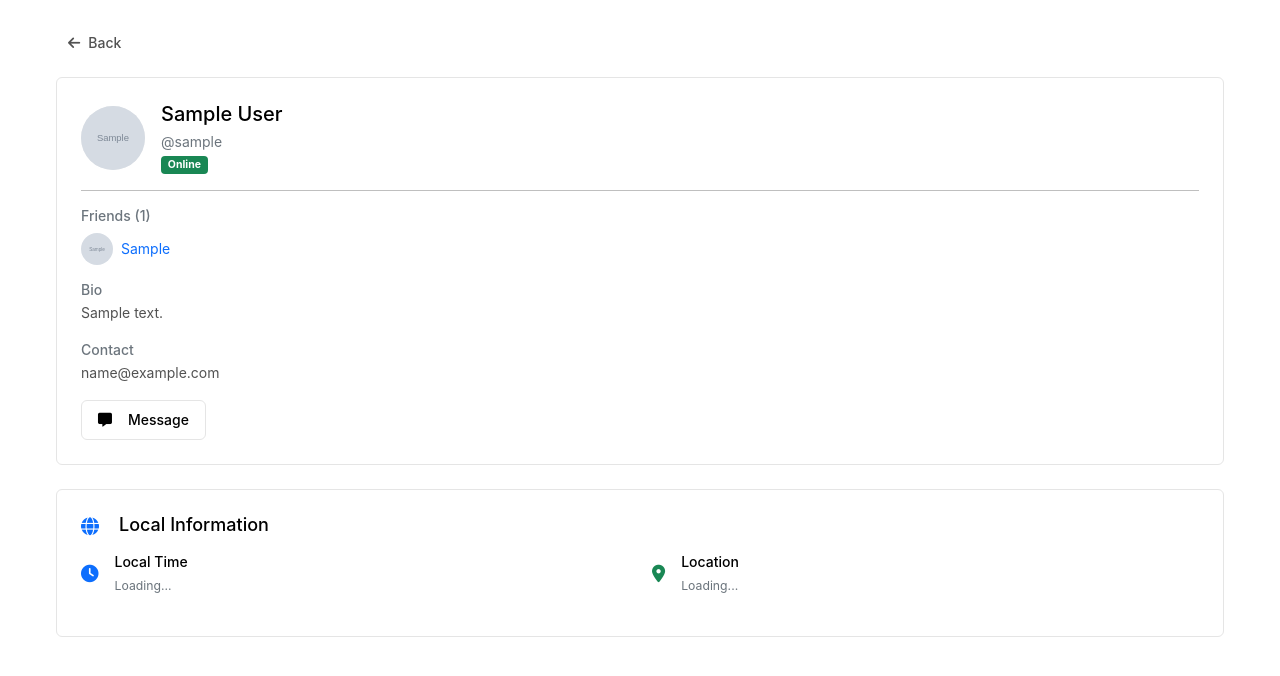
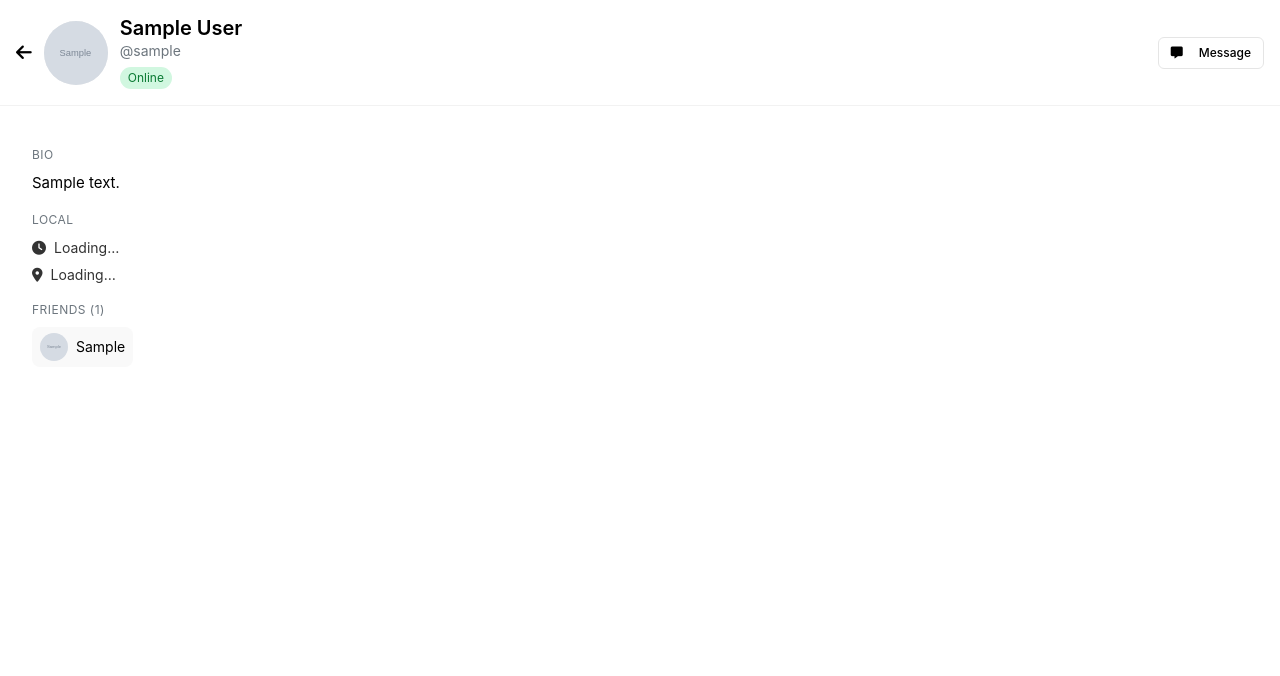
Before and after one commit to jhwhangug3/xch, a Flask app: page /users/1 in a window 1280 px wide. Shown: the top 676 px of the page. Run offline with Flask 3, Linux system fonts and the light colour scheme; a user stored in the database is signed in; tables that the repository leaves empty hold one stand-in row (values such as "Sample post"); grey boxes marked "Sample" are stand-in pictures; some libraries are stand-ins or nearby versions.

Commit message:
Update user_profile.html

```diff
--- a/templates/user_profile.html
+++ b/templates/user_profile.html
@@ -10,100 +10,71 @@
     <link rel="icon" type="image/png" href="{{ url_for('static', filename='images/fav.png') }}">
 </head>
 <body>
-    <div class="container py-4">
-        <a href="{{ url_for('dashboard') }}" class="back-button mb-3 d-inline-block"><i class="fas fa-arrow-left me-2"></i>Back</a>
-        <div class="card p-4">
-            <div class="d-flex align-items-center gap-3">
-                <div class="user-avatar overflow-hidden" style="width:64px;height:64px;border-radius:50%;background:#f0f0f0;display:flex;align-items:center;justify-content:center;">
-                    {% if user.profile_picture %}
-                        <img src="{{ user.profile_picture }}" alt="" style="width:100%;height:100%;object-fit:cover;">
+    <header class="pf-header">
+        <a href="{{ url_for('dashboard') }}" class="pf-back"><i class="fas fa-arrow-left"></i></a>
+        <div class="pf-avatar">
+            {% if user.profile_picture %}
+            <img src="{{ user.profile_picture }}" alt="">
+            {% else %}
+            <i class="fas fa-user"></i>
+            {% endif %}
+        </div>
+        <div class="pf-meta">
+            <h1 class="pf-name">{{ user.first_name or user.username }} {{ user.last_name or '' }}</h1>
+            <div class="pf-username">@{{ user.username }}</div>
+            <span class="pf-presence" id="presencePill">{{ 'Online' if user.is_online else 'Offline' }}</span>
+        </div>
+        <div class="pf-actions">
+            <a class="btn btn-dark btn-sm" href="{{ url_for('direct_chat', user_id=user.id) }}"><i class="fas fa-message me-2"></i>Message</a>
+        </div>
+    </header>
+
+    <main class="pf-main">
+        {% if profile and profile.bio %}
+        <section class="pf-section">
+            <div class="pf-label">Bio</div>
+            <div class="pf-text">{{ profile.bio | linkify_bio }}</div>
+        </section>
+        {% endif %}
+
+        {% if links and links|length > 0 %}
+        <section class="pf-section">
+            <div class="pf-label">Links</div>
+            <div class="pf-links">
+                {% for l in links %}
+                <a href="{{ l.url }}" target="_blank" rel="noopener" class="pf-chip"><i class="fas fa-link me-1"></i>{{ l.title or l.url }}</a>
+                {% endfor %}
+            </div>
+        </section>
+        {% endif %}
+
+        <section class="pf-section">
+            <div class="pf-label">Local</div>
+            <div class="pf-local">
+                <div><i class="fas fa-clock me-2"></i><span id="localTime">Loading…</span></div>
+                <div><i class="fas fa-map-marker-alt me-2"></i><span id="userLocation">Loading…</span></div>
+            </div>
+        </section>
+
+        <section class="pf-section">
+            <div class="pf-label">Friends ({{ friends|length }})</div>
+            <div class="pf-friends">
+                {% for f in friends %}
+                <a href="{{ url_for('view_user_profile_by_username', username=f.username) }}" class="pf-friend">
+                    {% if f.profile_picture %}
+                    <img src="{{ f.profile_picture }}" alt="">
                     {% else %}
-                        <i class="fas fa-user fa-lg"></i>
+                    <i class="fas fa-user-circle"></i>
                     {% endif %}
-                </div>
-                <div>
-                    <h3 class="mb-1">{{ user.first_name or user.username }} {{ user.last_name or '' }}</h3>
-                    <div class="text-muted">@{{ user.username }}</div>
-                    {% if user.is_online %}
-                        <span class="badge bg-success">Online</span>
-                    {% else %}
-                        <span class="badge bg-secondary">Offline</span>
-                    {% endif %}
-                </div>
+                    <span>{{ f.first_name or f.username }}</span>
+                </a>
+                {% endfor %}
+                {% if not friends %}
+                <div class="text-muted small">No friends yet</div>
+                {% endif %}
             </div>
-            <hr/>
-            <div class="mb-3">
-                <h6 class="text-muted mb-2">Friends ({{ friends|length }})</h6>
-                <div class="row g-3">
-                    {% for f in friends %}
-                    <div class="col-6 col-md-3">
-                        <a href="{{ url_for('view_user_profile_by_username', username=f.username) }}" class="text-decoration-none d-flex align-items-center gap-2">
-                            {% if f.profile_picture %}
-                                <img src="{{ f.profile_picture }}" alt="" style="width:32px;height:32px;border-radius:50%;object-fit:cover;">
-                            {% else %}
-                                <i class="fas fa-user-circle fa-lg"></i>
-                            {% endif %}
-                            <span class="text-truncate">{{ f.first_name or f.username }}</span>
-                        </a>
-                    </div>
-                    {% endfor %}
-                    {% if not friends %}
-                        <div class="col-12 text-muted">No friends yet</div>
-                    {% endif %}
-                </div>
-            </div>
-            <div class="mb-3">
-                <h6 class="text-muted mb-1">Bio</h6>
-                <p class="mb-0">{{ (profile.bio | linkify_bio) if profile and profile.bio else 'No bio yet.' }}</p>
-            </div>
-            {% if links and links|length > 0 %}
-            <div class="mb-3">
-                <h6 class="text-muted mb-1">Links</h6>
-                <ul class="mb-0">
-                    {% for l in links %}
-                    <li><a href="{{ l.url }}" target="_blank" rel="noopener">{{ l.title or l.url }}</a></li>
-                    {% endfor %}
-                </ul>
-            </div>
-            {% endif %}
-            <div class="mb-3">
-                <h6 class="text-muted mb-1">Contact</h6>
-                <p class="mb-0">{{ user.email or '—' }}</p>
-            </div>
-            <div class="d-flex gap-2">
-                <a class="btn btn-dark" href="{{ url_for('direct_chat', user_id=user.id) }}">
-                    <i class="fas fa-message me-2"></i>Message
-                </a>
-            </div>
-        </div>
-
-        <!-- Local Information Section -->
-        <div class="card p-4 mt-4">
-            <h4 class="section-title mb-3">
-                <i class="fas fa-globe text-primary me-2"></i>Local Information
-            </h4>
-            <div class="row">
-                <div class="col-md-6">
-                    <div class="d-flex align-items-center mb-3">
-                        <i class="fas fa-clock text-primary me-3 fa-lg"></i>
-                        <div>
-                            <h6 class="mb-1">Local Time</h6>
-                            <small class="text-muted" id="localTime">Loading...</small>
-                        </div>
-                    </div>
-                </div>
-                <div class="col-md-6">
-                    <div class="d-flex align-items-center mb-3">
-                        <i class="fas fa-map-marker-alt text-success me-3 fa-lg"></i>
-                        <div>
-                            <h6 class="mb-1">Location</h6>
-                            <small class="text-muted" id="userLocation">Loading...</small>
-                        </div>
-                    </div>
-                </div>
-            </div>
-        </div>
-    </div>
+        </section>
+    </main>
 
     <script>
         // Presence and precise location/time for viewed user
@@ -112,12 +83,9 @@
             try {
                 const res = await fetch(`/api/presence/${VIEWED_USER_ID}`);
                 const d = await res.json();
-                const badge = document.querySelector('.badge');
-                if (d.online) {
-                    if (badge) { badge.classList.remove('bg-secondary'); badge.classList.add('bg-success'); badge.textContent = 'Online'; }
-                } else {
-                    if (badge) { badge.classList.remove('bg-success'); badge.classList.add('bg-secondary'); badge.textContent = 'Offline'; }
-                }
+                const pill = document.getElementById('presencePill');
+                if (d.online) { pill.textContent = 'Online'; pill.classList.add('online'); pill.classList.remove('offline'); }
+                else { pill.textContent = 'Offline'; pill.classList.add('offline'); pill.classList.remove('online'); }
             } catch (e) {}
         }
         async function loadPreciseLocation() {
@@ -125,7 +93,6 @@
                 const res = await fetch(`/api/profile/location/${VIEWED_USER_ID}`);
                 const data = await res.json();
                 if (data.timezone) {
-                    // Update local time using friend's timezone
                     const tz = data.timezone;
                     function updateLocalTimeTz() {
                         try {
@@ -155,7 +122,6 @@
             loadPreciseLocation();
         });
     </script>
-
     <script src="https://cdn.jsdelivr.net/npm/bootstrap@5.3.0/dist/js/bootstrap.bundle.min.js"></script>
 </body>
 </html>
```
